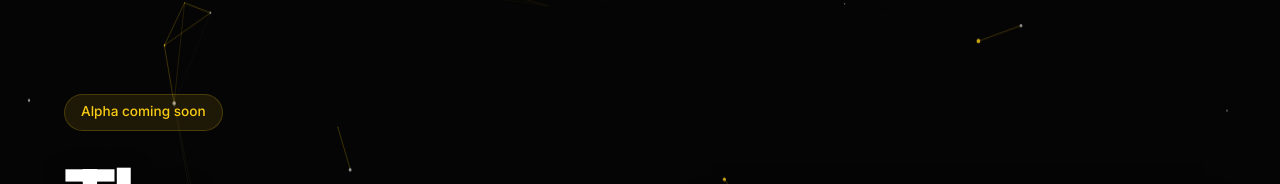
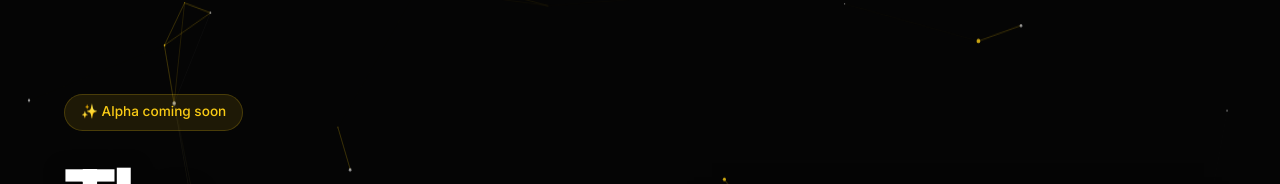
Before and after one commit to Randware/Wasome, a Svelte app in the folder website/: page / in a window 1280 px wide. Shown: the part 114-298 px from the top of the page. Built offline with nearby package versions, Linux system fonts and the light colour scheme.

Commit message:
Add ✨ to title

```diff
--- a/website/src/pages/Home.svelte
+++ b/website/src/pages/Home.svelte
@@ -88,7 +88,7 @@ fn main() -> s32 {
   <div class="content container">
     <div class="hero-grid">
       <div class="hero-text">
-        <div class="badge">Alpha coming soon</div>
+        <div class="badge">✨ Alpha coming soon</div>
 
         <h1>
           <span class="desktop-text">
```
